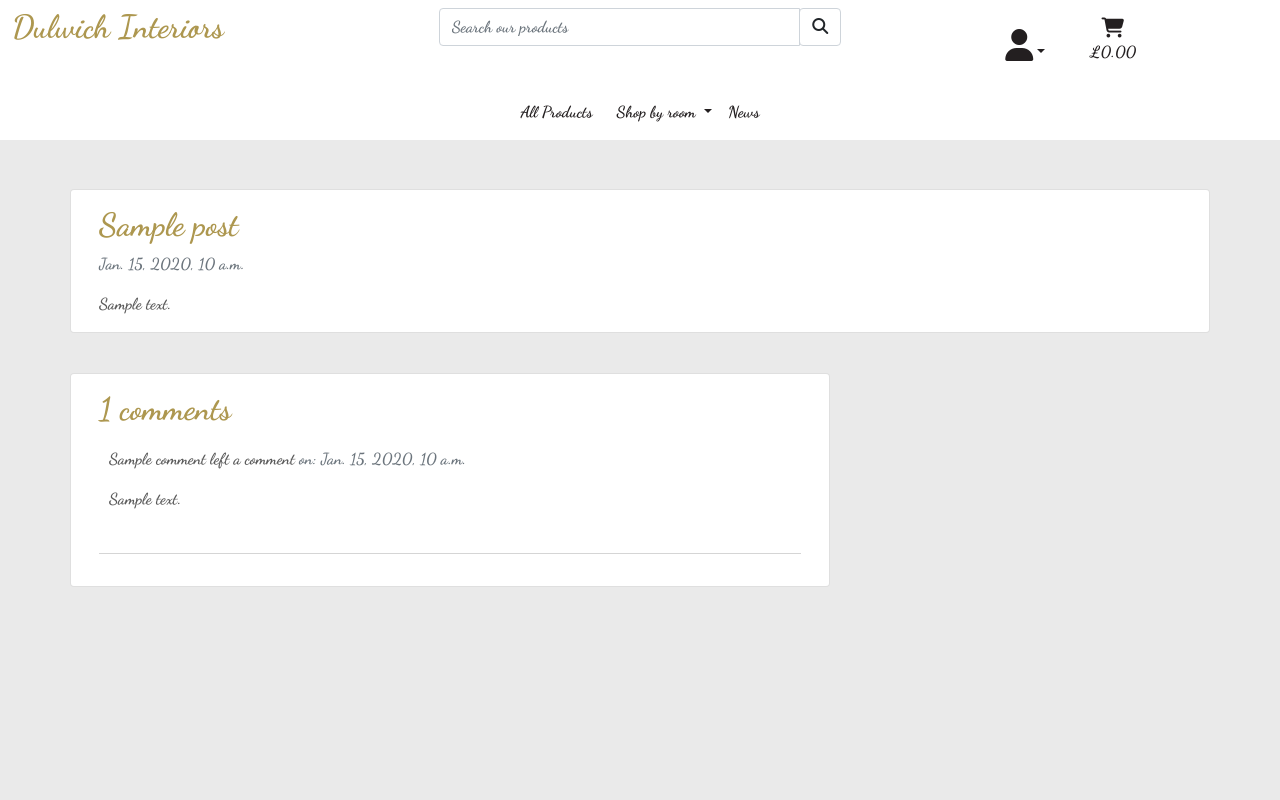
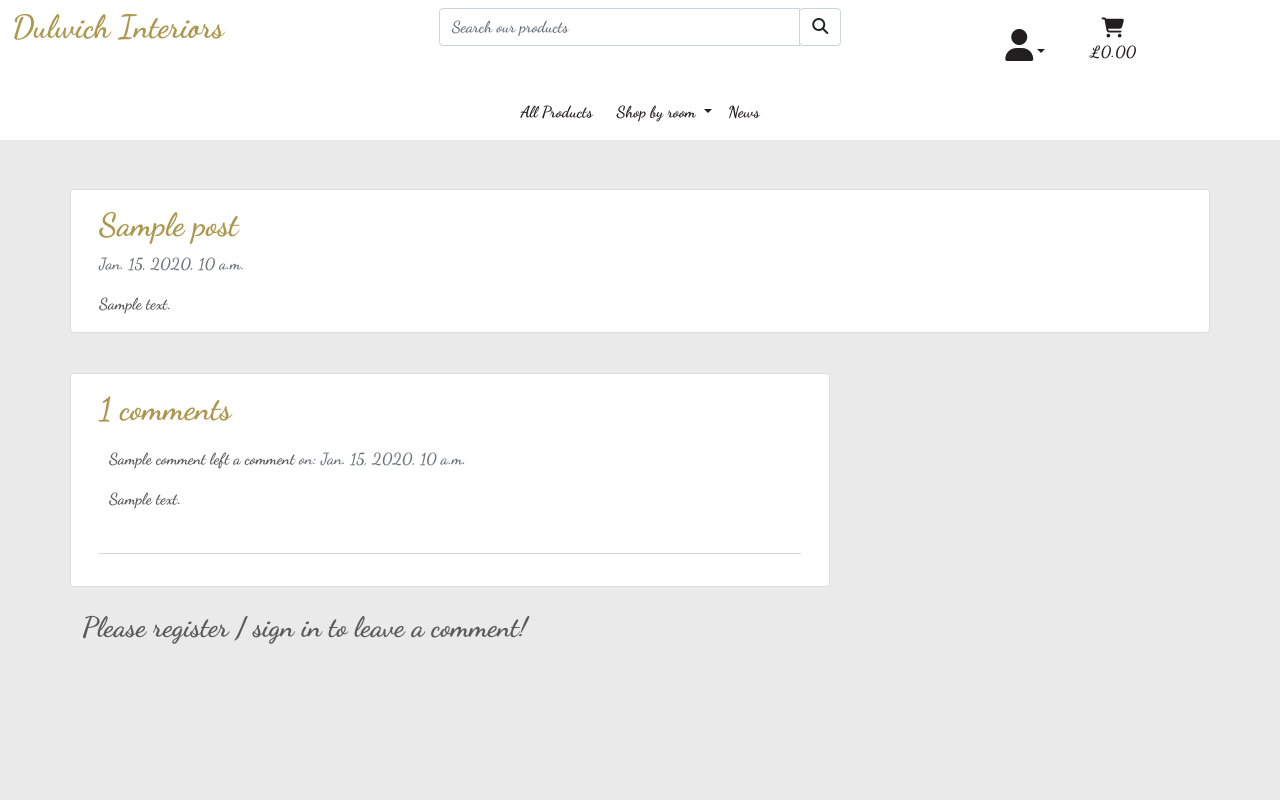
Before and after one commit to EimearCunningham/dulwich-interiors, a Django app: a page that uses blog/templates/blog/post_detail.html in a window 1280 px wide. Run offline with Django 3.2, Linux system fonts and the light colour scheme; tables that the repository leaves empty hold one stand-in row (values such as "Sample post"); parts of the project's set-up code (start-up, migrations or seed data) failed here and were passed over; some libraries are stand-ins or nearby versions.

Commit message:
Tidy all code an blog app

```diff
--- a/blog/admin.py
+++ b/blog/admin.py
@@ -1,10 +1,12 @@
 from django.contrib import admin
 from .models import Post, Comment
+
 
 class PostAdmin(admin.ModelAdmin):
     list_display = ('title', 'slug', 'status', 'created_on')
     list_filter = ("status",)
     prepopulated_fields = {'slug': ('title',)}
+
 
 admin.site.register(Post, PostAdmin)
 
--- a/blog/templates/blog/add_post.html
+++ b/blog/templates/blog/add_post.html
@@ -1,6 +1,5 @@
 {% extends "base.html" %}
 {% load static %}
-
 
 {% block page_header %}
 <div class="container header-container">
@@ -9,7 +8,6 @@
 	</div>
 </div>
 {% endblock %}
-
 
 {% block content %}
 <div class="overlay"></div>
@@ -22,7 +20,6 @@
 			<hr>
 		</div>
 	</div>
-
 
 	<div class="row">
 		<div class="col-12 col-md-6">
--- a/blog/templates/blog/blog.html
+++ b/blog/templates/blog/blog.html
@@ -28,10 +28,10 @@
                     <a href="{% url 'post_detail' post.slug  %}" class="btn">Read More &rarr;</a>
                     {% if request.user.is_superuser %}
                     <small class="ml-3">
-                    <a href="{% url 'edit_post' post.slug %}">Edit</a> |
-                    <a class="text-danger" href="{% url 'delete_post' post.slug %}">Delete</a>
+                        <a href="{% url 'edit_post' post.slug %}">Edit</a> |
+                        <a class="text-danger" href="{% url 'delete_post' post.slug %}">Delete</a>
                     </small>
-        {% endif %}
+                    {% endif %}
                 </div>
             </div>
             {% endfor %}
--- a/blog/templates/blog/edit_post.html
+++ b/blog/templates/blog/edit_post.html
@@ -1,6 +1,5 @@
 {% extends "base.html" %}
 {% load static %}
-
 
 {% block page_header %}
 <div class="container header-container">
@@ -9,7 +8,6 @@
 	</div>
 </div>
 {% endblock %}
-
 
 {% block content %}
 <div class="overlay"></div>
@@ -22,7 +20,6 @@
 			<hr>
 		</div>
 	</div>
-
 
 	<div class="row">
 		<div class="col-12 col-md-6">
--- a/blog/templates/blog/post_detail.html
+++ b/blog/templates/blog/post_detail.html
@@ -14,14 +14,13 @@
 <div class="container">
   <div class="row" id="blog-row">
     <div class="col-12 card mb-4  mt-3 left  top">
-
       <div class="card-body">
         <h2>{% block title %} {{ post.title }} {% endblock title %}</h2>
         <p class=" text-muted">{{ post.created_on }}</p>
         <p class="card-text ">{{ post.content | safe }}</p>
       </div>
+    </div>
 
-    </div>
     {% if request.user.is_superuser %}
     <small class="ml-3">
       <a href="{% url 'edit_post' post.slug %}">Edit</a> |
@@ -46,8 +45,10 @@
         </div>
         <hr>
         {% endfor %}
+
       </div>
     </div>
+
     {% if request.user.is_authenticated %}
     <div class="col-md-8 card mb-4  mt-3 ">
       <div class="card-body">
@@ -59,6 +60,9 @@
         </form>
       </div>
     </div>
+
+    {% else %}
+    <h3> Please register / sign in to leave a comment! </h3>
     {% endif %}
   </div>
 </div>
--- a/blog/urls.py
+++ b/blog/urls.py
@@ -7,5 +7,4 @@ urlpatterns = [
     path('delete/<slug:slug>/', views.delete_post, name='delete_post'),
     path('', views.PostList.as_view(), name='blog'),
     path('<slug:slug>/', views.post_detail, name='post_detail'),
-
 ]
--- a/blog/views.py
+++ b/blog/views.py
@@ -7,15 +7,9 @@ from .forms import BlogForm, CommentForm
 from slugify import slugify
 
 
-
 class PostList(generic.ListView):
     queryset = Post.objects.filter(status=1).order_by('-created_on')
     template_name = 'blog/blog.html'
-
-
-#class PostDetail(generic.DetailView):
-#    model = Post
-#    template_name = 'blog/post_detail.html'
 
 
 def post_detail(request, slug):
@@ -35,7 +29,7 @@ def post_detail(request, slug):
             # Save the comment to the database
             new_comment.save()
             messages.success(
-            request, f'Successfully added comment!')
+                request, 'Successfully added comment!')
     else:
         comment_form = CommentForm()
 
@@ -49,7 +43,8 @@ def post_detail(request, slug):
 def add_post(request):
     """ View for store owner to add post """
     if not request.user.is_superuser:
-        messages.error(request, 'Oops! Only store owners have access to this page.')
+        messages.error(request,
+                       'Oops! Only store owners have access to this page.')
         return redirect(reverse('home'))
 
     if request.method == 'POST':
@@ -62,12 +57,10 @@ def add_post(request):
             messages.success(request, 'Successfully added post!')
             return redirect(reverse('add_post'))
 
-        #if form.is_valid():
-            #form.save()
-            #messages.success(request, 'Successfully added post!')
-            #return redirect(reverse('add_post'))
         else:
-            messages.error(request, 'Failed to add post. Please ensure the form is valid.')
+            messages.error(request,
+                           'Failed to add post.'
+                           'Please ensure the form is valid.')
     else:
         form = BlogForm()
 
@@ -83,7 +76,8 @@ def add_post(request):
 def edit_post(request, slug):
     """ Edit a blog post  """
     if not request.user.is_superuser:
-        messages.error(request, 'Oops! Only store owners have access to this page.')
+        messages.error(request,
+                       'Oops! Only store owners have access to this page.')
         return redirect(reverse('home'))
     post = get_object_or_404(Post, slug=slug)
     if request.method == 'POST':
@@ -93,7 +87,8 @@ def edit_post(request, slug):
             messages.success(request, 'Successfully edited blog post!')
             return redirect(reverse('post_detail', args=[post.slug]))
         else:
-            messages.error(request, 'Failed to edit blog post. Please ensure the form is valid.')
+            messages.error(request, 'Failed to edit blog post.'
+                           'Please ensure the form is valid.')
 
     else:
         form = BlogForm(instance=post)
@@ -112,7 +107,8 @@ def edit_post(request, slug):
 def delete_post(request, slug):
     """ Delete a post from the blog """
     if not request.user.is_superuser:
-        messages.error(request, 'Oops! Only store owners have access to this page.')
+        messages.error(request,
+                       'Oops! Only store owners have access to this page.')
         return redirect(reverse('home'))
     post = get_object_or_404(Post, slug=slug)
     post.delete()
--- a/products/templates/products/product_detail.html
+++ b/products/templates/products/product_detail.html
@@ -65,7 +65,7 @@
 
                         <div class="col-12">
                             <a href="{% url 'products' %}" class="btn btn-secondary">
-                                <span class="text-uppercase">Keep Shopping</span>
+                                <span>Back to Products</span>
                             </a>
                             <input type="submit" class="btn btn-secondary" value="Add to cart">
                         </div>
--- a/static/css/base.css
+++ b/static/css/base.css
@@ -33,7 +33,7 @@ h2 {
 }
 
 .page-heading {
-  padding-top: 125px;
+  padding-top: 150px;
 }
 
 .dropdown-item, .nav-link {
@@ -189,3 +189,7 @@ h1 {
   color: #231F20;
   font-size: 40px;
 }
+
+.col-sm-12 {
+  margin-bottom: 20px;
+}
```
Also changed, not shown: blog/models.py (+4 -4 lines), media/homepage_image.jpg (deleted). Lines whose indentation alone changed are shown as unchanged.
